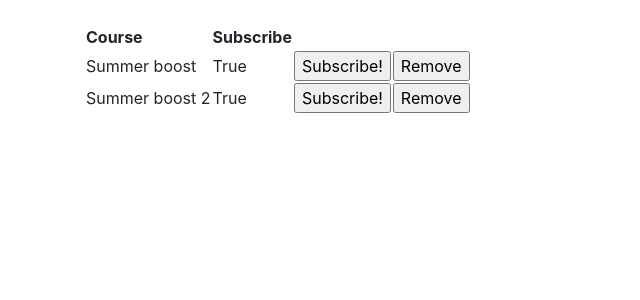
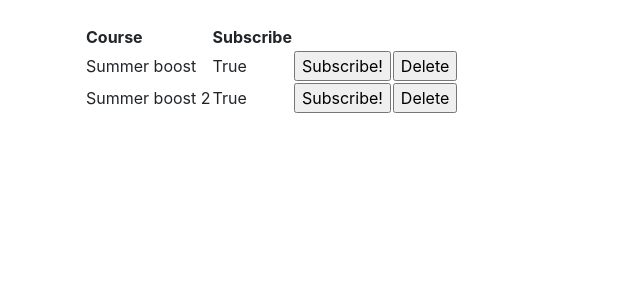
Before and after one commit to Aleksipa/online_course_platfrom, a Flask app: page /courses in a window 1280 px wide. Shown: the part 56-356 px from the top of the page, without its empty margins (0-640 px from the left). Run offline with Flask 2, Linux system fonts and the light colour scheme; a user stored in the database is signed in; data comes from the database, SQL or seed files in the repository; some libraries are stand-ins or nearby versions.

```diff
--- a/application/templates/courses/list.html
+++ b/application/templates/courses/list.html
@@ -18,7 +18,7 @@
       {% if current_user.urole == "ADMIN" %}
       <td>
         <form method="POST" action="{{ url_for('courses_remove', course_id=course.id) }}">
-          <input type="submit" value="Remove"/>
+          <input type="submit" value="Delete"/>
         </form>
       </td>
       {% endif %}
```
Also changed, not shown: 1 other file.
